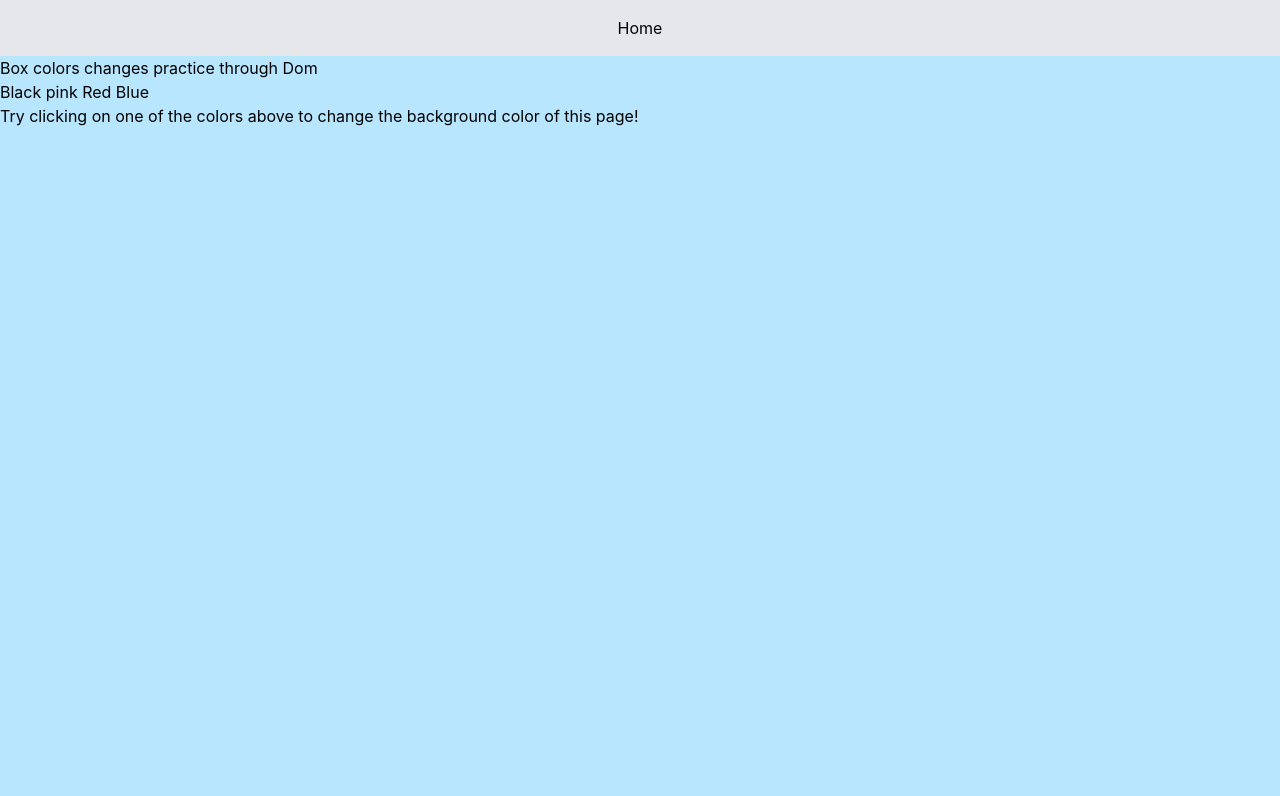
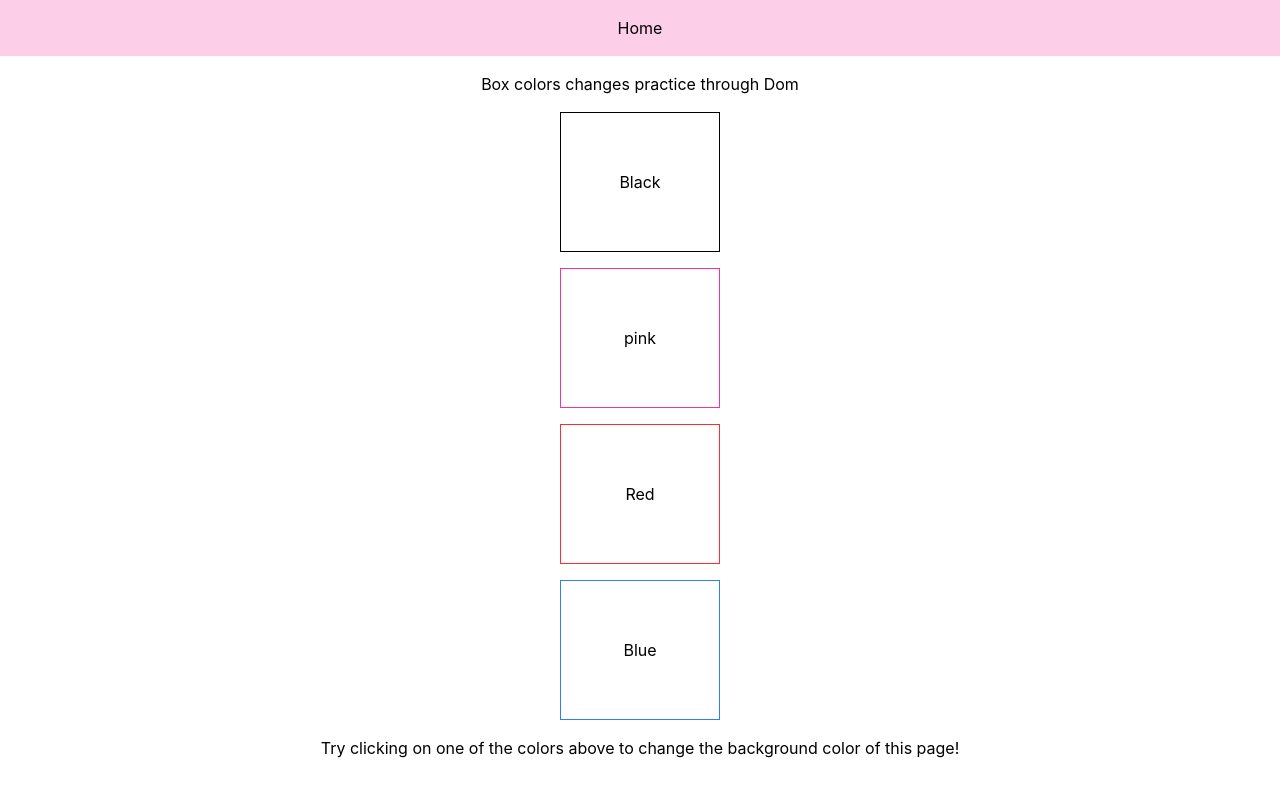
Before and after one commit to SaurabhYaduvanshi2025/Javascript, a website: page dom_project/index.html in a window 1280 px wide. Drawn offline with nearby package versions, Linux system fonts and the light colour scheme; files that its build step writes are made by us from their sources.

Commit message:
Practice of Dom

```diff
--- a/dom_project/index.html
+++ b/dom_project/index.html
@@ -6,17 +6,17 @@
     <link rel="stylesheet" href="./assets/css/output.css">
     <title>Practice of Dom with Color Changes fetures</title>
 </head>
-<body  class="bg-sky-200 ">
-    <nav class="flex justify-center gap-4 bg-gray-200 p-4">
+<body  class="bg-white-200 ">
+    <nav class="flex justify-center gap-4 bg-pink-200 p-4">
         <a href="" aria-current="page">Home</a>
     </nav>
 
-    <div class="nav">
+    <div class="nav flex flex-col justify-center items-center gap-4 mt-4">
         <h3>Box colors changes practice through Dom </h3>
-         <span class="button" id="black">Black</span>
-         <span class="button" id="pink">pink</span>
-         <span class="button" id="red">Red</span>
-         <span class="button" id="blue">Blue</span>
+         <span class="button border border-black w-40 h-35 flex items-center hover:bg-yellow-200 justify-center" id="black">Black</span>
+         <span class="button border border-pink-500 w-40 h-35 flex items-center hover:bg-pink-300 justify-center" id="pink">pink</span>
+         <span class="button border border-red-500 w-40 h-35 flex items-center hover:bg-red-300 justify-center" id="red">Red</span>
+         <span class="button border border-blue-500 w-40 h-35 flex items-center hover:bg-blue-300 justify-center" id="blue">Blue</span>
 
          <h4>Try clicking on one of the colors above
           <span class="box">to change the background color of this page!</span>
--- a/dom_project/package.json
+++ b/dom_project/package.json
@@ -4,6 +4,7 @@
   "description": "",
   "main": "index.js",
   "scripts": {
+    "build:css": "npx tailwindcss -i ./assets/css/input.css -o ./assets/css/output.css --minify",
     "test": "echo \"Error: no test specified\" && exit 1"
   },
   "keywords": [],
```
Also changed, not shown: dom_project/assets/css/output.css (added).
